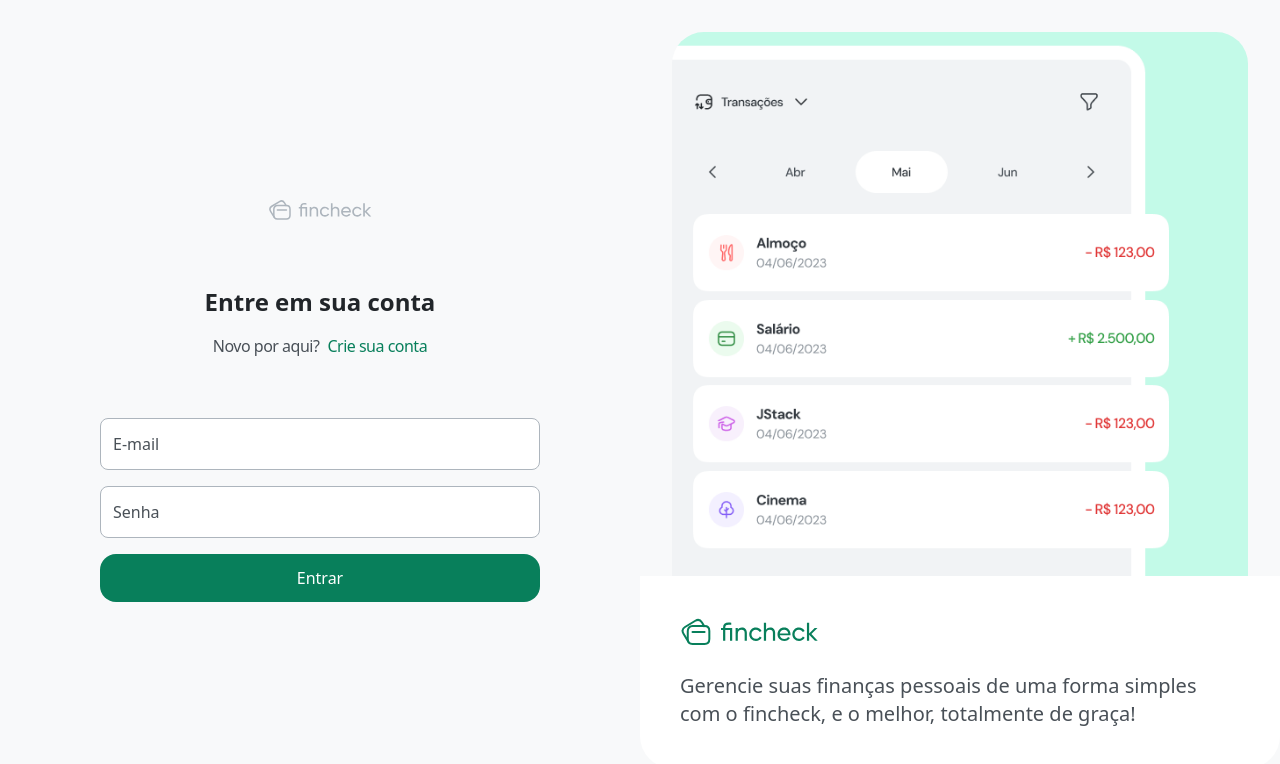
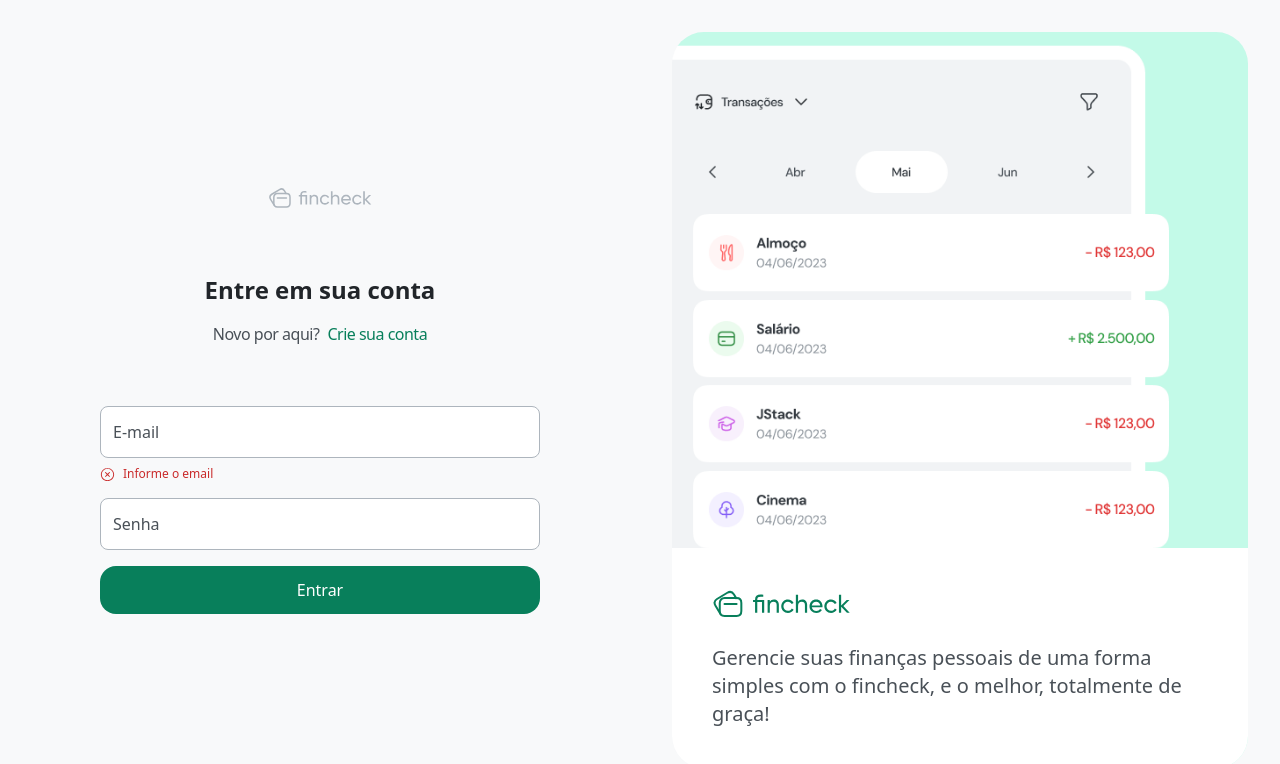
Before and after one commit to KaioCarv/FincheckProject, a React (Vite) app in the folder frontend/: page /login in a window 1280 px wide. Shown: the top 764 px of the page. Built offline with nearby package versions, Linux system fonts and the light colour scheme.

Commit message:
Fazendo a a validação do formulario utilizando HookForm e zod

```diff
--- a/frontend/package.json
+++ b/frontend/package.json
@@ -11,9 +11,13 @@
     "preview": "vite preview"
   },
   "dependencies": {
+    "@hookform/resolvers": "^4.1.2",
+    "@radix-ui/react-icons": "^1.3.2",
     "react": "^19.0.0",
     "react-dom": "^19.0.0",
-    "react-router-dom": "^7.2.0"
+    "react-hook-form": "^7.54.2",
+    "react-router-dom": "^7.2.0",
+    "zod": "^3.24.2"
   },
   "devDependencies": {
     "@eslint/js": "^9.19.0",
--- a/frontend/src/view/components/Input.tsx
+++ b/frontend/src/view/components/Input.tsx
@@ -1,15 +1,18 @@
-import { ComponentProps } from "react";
+import { CrossCircledIcon } from "@radix-ui/react-icons";
+import { ComponentProps, forwardRef } from "react";
 
 interface InputProps extends ComponentProps<'input'>{
   name: string;
+  error?: string
 }
 
-export function Input({placeholder, name, id, ...props}: InputProps){
+export const Input = forwardRef<HTMLInputElement, InputProps >(({placeholder, name, id, error, ...props}, ref ) => {
   const inputId = id ?? name
  return (
   <div className="relative">
     <input
    {...props}
+   ref={ref}
    name={name}
    id={inputId}
    className="bg-white w-full rounded-lg border border-gray-500 px-3 h-[52px]
@@ -24,6 +27,16 @@ export function Input({placeholder, name, id, ...props}: InputProps){
    >
      {placeholder}
    </label>
+
+   {error && (
+    <div className="flex gap-2 items-center mt-2 text-red-900">
+      <CrossCircledIcon/>
+      <span className="text-xs">{error}</span>
+    </div>
+   )}
   </div>
  );
 }
+)
+
+Input.displayName = 'Input';
--- a/frontend/src/view/layouts/AuthLayout.tsx
+++ b/frontend/src/view/layouts/AuthLayout.tsx
@@ -20,7 +20,7 @@ export function AuthLayout(){
          className=" object-cover w-full h-full max-w-[656px] max-h-[960px] select-none rounded-[32px]"
          />
 
-         <div className='max-w-[656px] bottom-8 bg-white p-10 absolute rounded-b-[32px]'>
+         <div className='max-w-[656px] bottom-8 mx-8 bg-white p-10 absolute rounded-b-[32px]'>
          <Logo className='text-teal-900 h-8'/>
 
           <p className='text-gray-700 font-medium text-xl mt-6'>
--- a/frontend/src/view/pages/Login/index.tsx
+++ b/frontend/src/view/pages/Login/index.tsx
@@ -1,8 +1,10 @@
 import { Link } from "react-router-dom";
 import { Button } from "../../components/Button";
 import { Input } from "../../components/Input";
+import { useLoginController } from "./useLoginController";
 
 export function Login(){
+  const {handleSubmit, register, errors} = useLoginController();
   return(
     <>
     <header className="flex flex-col items-center gap-4 text-center">
@@ -22,17 +24,24 @@ export function Login(){
       </p>
     </header>
 
-    <form className="mt-[60px] flex flex-col gap-4">
+    <form
+    onSubmit={handleSubmit}
+    className="mt-[60px] flex flex-col gap-4"
+    >
       <Input
       type="email"
+      error="Informe o email"
       placeholder="E-mail"
-      name="email"
+      {...register('email')}
       />
+      {errors.email && <span>{errors.email.message}</span>}
       <Input
        type="password"
        placeholder="Senha"
-       name="password"
+       {...register('password')}
         />
+      {errors.password && <span>{errors.password.message}</span>}
+
 
       <Button type="submit" className="mt-2 " >
         Entrar
--- /dev/null
+++ b/frontend/src/view/pages/Login/useLoginController.ts
@@ -0,0 +1,26 @@
+import { zodResolver } from "@hookform/resolvers/zod";
+import { useForm } from "react-hook-form";
+import { z } from "zod";
+
+const schema = z.object({
+  email: z.string().nonempty('E-mail é obrigatório').email('Informe um email válido'),
+  password: z.string().nonempty('Senha é obrigatório').min(8, 'Senha deve conter pelo menos 8 dígitos')
+})
+
+type FormData = z.infer<typeof schema>
+
+export function useLoginController(){
+const {
+  register,
+  handleSubmit: hookFormHandleSubmit,
+  formState: {errors}
+} = useForm<FormData>({
+  resolver: zodResolver(schema)
+});
+
+const handleSubmit = hookFormHandleSubmit((data) => {
+console.log('chama a Api:', data)
+})
+
+return {handleSubmit, register, errors };
+}
```
Also changed, not shown: frontend/src/view/components/Logo.tsx (+3 -3 lines), 1 other file (tests, documents, lock files or other folders). Lines whose indentation alone changed are shown as unchanged.
